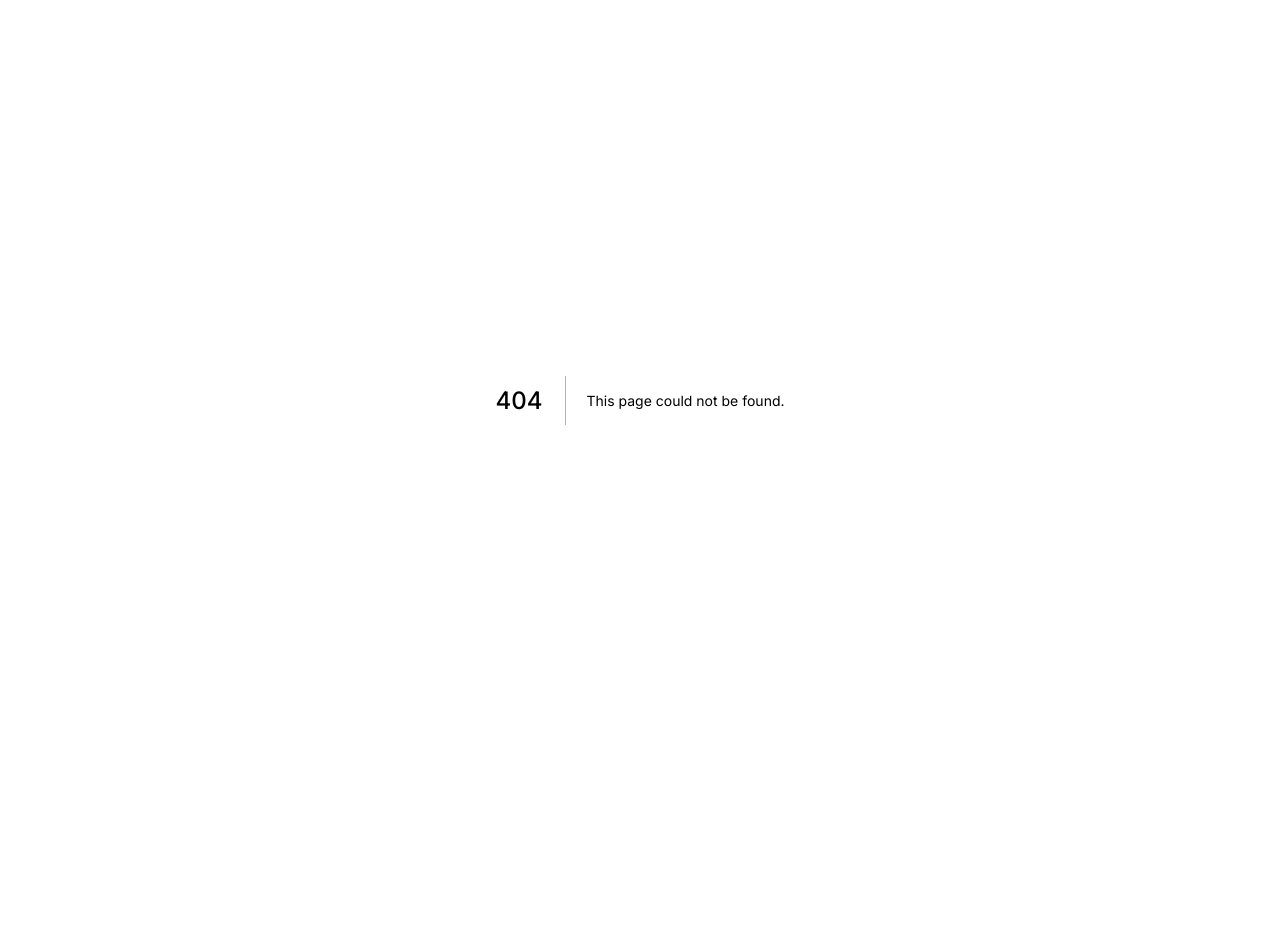
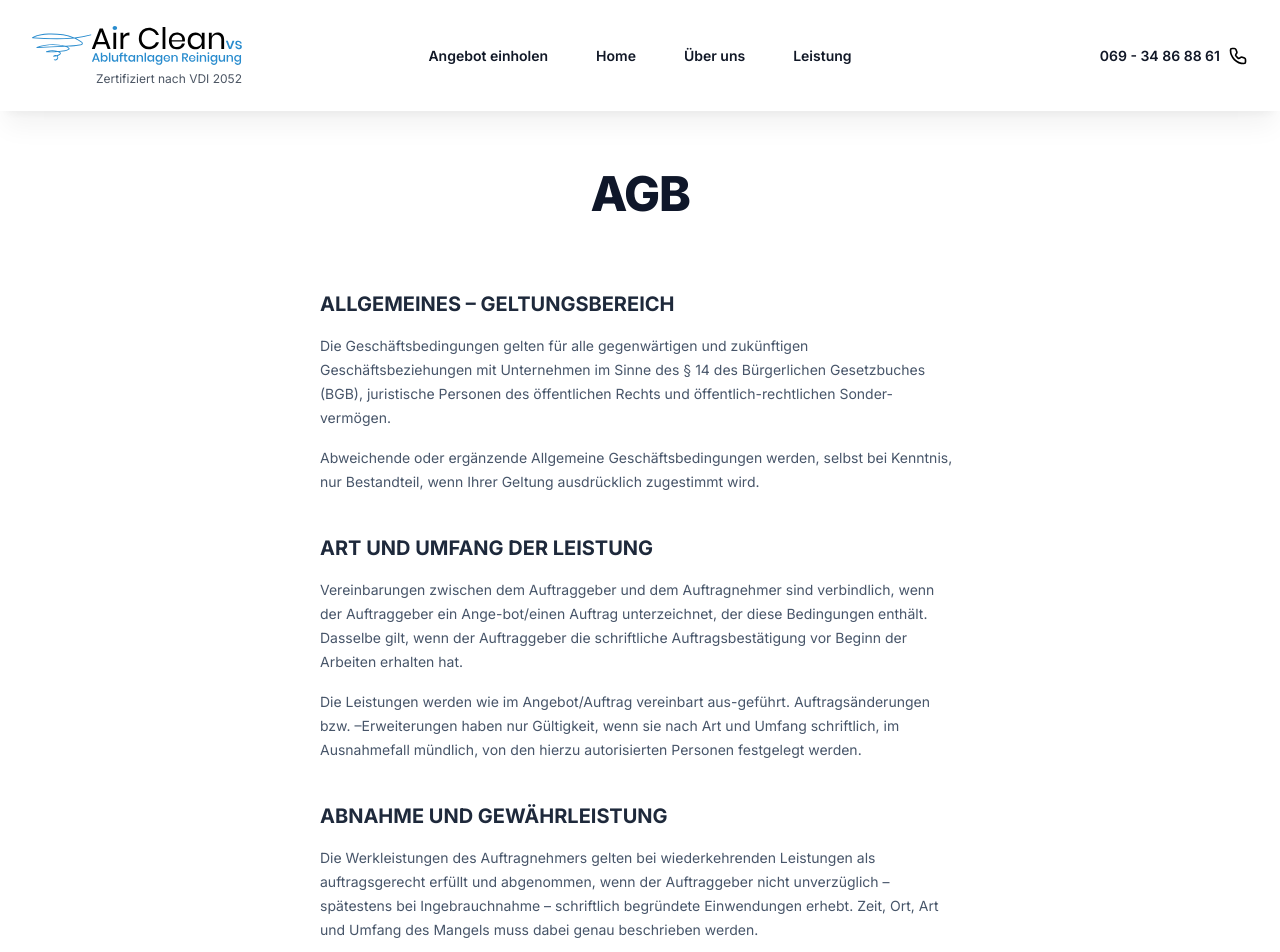
Before and after one commit to DevBerkcan/Air.Clean.Setec, a Next.js app: page /conditions in a window 1280 px wide. Before the commit this address had no page. Shown: the top 952 px of the page. Before the commit the page ends 800 px from the top, so only its background shows below. Built offline with nearby package versions, Linux system fonts and the light colour scheme.

Commit message:
Add conditions page

```diff
--- a/src/components/Footer.tsx
+++ b/src/components/Footer.tsx
@@ -53,7 +53,7 @@ const Footer: any = () => {
                   <Link href="/data-protection" className="hover:underline">Datenschutzerklärung</Link>
                 </li>
                 <li className="mb-4">
-                  <Link href="/data-protection" className="hover:underline">AGB</Link>
+                  <Link href="/conditions" className="hover:underline">AGB</Link>
                 </li>
               </ul>
             </div>
--- /dev/null
+++ b/src/pages/conditions.tsx
@@ -0,0 +1,78 @@
+import Head from 'next/head'
+import MainLayout from '@/layouts/MainLayout'
+
+export default function Conditions() {
+
+  return (
+    <>
+      <Head>
+        <title>AGB - AirClean VS</title>
+      </Head>
+
+      <MainLayout>
+        <div className="py-[90px]">
+
+          <div className="px-6 lg:px-8">
+            <div className="relative mx-auto max-w-[37.5rem] text-center pt-10 lg:pt-20 pb-2 lg:pb-8">
+              <h1 className="text-4xl font-extrabold tracking-tight text-slate-900 sm:text-5xl">AGB</h1>
+            </div>
+          </div>
+
+          <div className="relative px-6 lg:px-8">
+            <div className="mx-auto max-w-[40rem] text-sm text-slate-600 leading-6">
+
+              <h2 className="text-xl font-bold text-slate-800 mt-10 mb-4">ALLGEMEINES – GELTUNGSBEREICH</h2>
+              <p className="my-4">Die Geschäftsbedingungen gelten für alle gegenwärtigen und zukünftigen Geschäftsbeziehungen mit Unternehmen im Sinne des § 14 des Bürgerlichen Gesetzbuches (BGB), juristische Personen des öffentlichen Rechts und öffentlich-rechtlichen Sonder-vermögen.</p>
+              <p className="my-4">Abweichende oder ergänzende Allgemeine Geschäftsbedingungen werden, selbst bei Kenntnis, nur Bestandteil, wenn Ihrer Geltung ausdrücklich zugestimmt wird.</p>
+
+              <h2 className="text-xl font-bold text-slate-800 mt-10 mb-4">ART UND UMFANG DER LEISTUNG</h2>
+              <p className="my-4">Vereinbarungen zwischen dem Auftraggeber und dem Auftragnehmer sind verbindlich, wenn der Auftraggeber ein Ange-bot/einen Auftrag unterzeichnet, der diese Bedingungen enthält. Dasselbe gilt, wenn der Auftraggeber die schriftliche Auftragsbestätigung vor Beginn der Arbeiten erhalten hat.</p>
+              <p className="my-4">Die Leistungen werden wie im Angebot/Auftrag vereinbart aus-geführt. Auftragsänderungen bzw. –Erweiterungen haben nur Gültigkeit, wenn sie nach Art und Umfang schriftlich, im Ausnahmefall mündlich, von den hierzu autorisierten Personen festgelegt werden.</p>
+
+              <h2 className="text-xl font-bold text-slate-800 mt-10 mb-4">ABNAHME UND GEWÄHRLEISTUNG</h2>
+              <p className="my-4">Die Werkleistungen des Auftragnehmers gelten bei wiederkehrenden Leistungen als auftragsgerecht erfüllt und abgenommen, wenn der Auftraggeber nicht unverzüglich – spätestens bei Ingebrauchnahme – schriftlich begründete Einwendungen erhebt. Zeit, Ort, Art und Umfang des Mangels muss dabei genau beschrieben werden.</p>
+              <p className="my-4">Bei einmaligen Werkleistungen (z.B. Bauendreinigung) erfolgt die Abnahme – ggf. auch abschnittweise – spätestens 3 Tage nach schriftlicher Meldung der Fertigstellung durch den Auftragnehmer. Kommt der Auftraggeber der Aufforderung zur Abnahme nicht nach, gilt das Werk als abgenommen. Bei Nichtwahrnehmung eines Abnahmetermins durch den Auftragnehmer gilt das Werk als nicht abgenommen.</p>
+              <p className="my-4">Werden vom Auftraggeber bei der vertraglich festgelegten Leistung berechtigterweise Mängel beanstandet, so ist der Auftragnehmer zur Nachbesserung verpflichtet. Für Mängel und Schäden, die darauf zurückzuführen sind, dass der Auftraggeber wichtige Informationen über Art und Beschaffenheit der zu reinigenden Flächen und Gegenstände nicht an den Auftragnehmer weitergegeben hat, wird keine Gewährleistung übernommen. Gleiches gilt, wenn der Auftraggeber keine ausreichenden Vorkehrungen für die Zugänglichkeit bzw. Erreichbarkeit der zu reinigenden Flächen trifft.</p>
+              <p className="my-4">Wenn der Mangel nicht beseitigt werden kann oder für den Auftraggeber ein weiterer Nachbesserungsversuch nicht zumutbar ist, kann der Auftraggeber anstelle der Nachbesserung Herabsetzung der Vergütung (Minderung) verlangen oder den Vertrag kündigen. Bei einer nur geringfügigen Vertragswidrigkeit, insbesondere bei nur geringfügigen Mängeln, steht dem Auftraggeber das Kündigungsrecht nicht zu.</p>
+              <p className="my-4">Schadenersatz kann nur bei Vorsatz und grober Fahrlässigkeit verlangt werden. Die Ersatzpflicht beschränkt sich auf den vertragstypisch vorhersehbaren Schaden. Bei einmaligen Leistungen ist der Schadenersatz auf die Höhe des vereinbarten Werklohns begrenzt, bei wiederkehrenden Leistungen auf zwei Monatsvergütungen.</p>
+              <p className="my-4">Die Gewährleistungsfrist beträgt 12 Monate.</p>
+
+              <h2 className="text-xl font-bold text-slate-800 mt-10 mb-4">AUFMASS</h2>
+              <p className="my-4">Die der Abrechnung zugrundeliegenden Maße sind gemäß den Richtlinien für Vergabe und Abrechnung des Bundesinnungsverbandes des Gebäudereiniger-Handwerks zu ermitteln.</p>
+              <p className="my-4">Falls der Auftraggeber der Ermittlung nicht unverzüglich wider-spricht, gelten die Maße als anerkannt.</p>
+              <p className="my-4">Stellt eine Vertragspartei fest, dass die zugrunde gelegten Maße unrichtig sind, gelten die von Auftraggeber und Auftragnehmer gemeinsam neu festgestellten Maße nur für zukünftige Abrechnungen. Erstattungen oder Nachforderungen für die Vergangen-heit sind ausgeschlossen.</p>
+
+              <h2 className="text-xl font-bold text-slate-800 mt-10 mb-4">PREISE</h2>
+              <p className="my-4">Die im Angebot festgelegten Preise beziehen sich auf die zum Zeitpunkt der Abgabe des Angebotes geltenden tariflichen und gesetzlichen, insbesondere sozialversicherungs- und steuer-rechtlichen, Bestimmungen. Bei deren Änderungen ändern sich auch die Preise entsprechend. Die angegebenen Preise sind Nettopreise und verstehen sich zuzüglich der jeweiligen gesetzlichen Mehrwertsteuer.</p>
+
+              <h2 className="text-xl font-bold text-slate-800 mt-10 mb-4">SICHERUNGSEINBEHALT</h2>
+              <p className="my-4">Das Recht des Auftraggebers, Sicherheitsbeträge für die Fertigstellung der vertraglichen Leistungen oder evtl. Gewährleistungsansprüche einzubehalten, ist ausgeschlossen.</p>
+
+              <h2 className="text-xl font-bold text-slate-800 mt-10 mb-4">HAFTUNG</h2>
+              <p className="my-4">Für Schäden, die nachweislich auf Reinigungsmaßnahmen zu-rückzuführen sind, haftet der Auftragnehmer im Rahmen der von ihm abgeschlossenen Betriebshaftpflichtversicherung. Auf Wunsch des Auftraggebers ist ihm ein konkreter Versicherungs-nachweis auszuhändigen. Für Schäden, die dem Auftragnehmer nicht unverzüglich gemeldet werden, entfällt die Haftung.</p>
+              <p className="my-4">Bei einer Verletzung von Leben, Körper oder Gesundheit gelten die gesetzlichen Bestimmungen.</p>
+
+              <h2 className="text-xl font-bold text-slate-800 mt-10 mb-4">ZAHLUNGSBEDINGUNGEN</h2>
+              <p className="my-4">Rechnungen sind netto ohne Abzug innerhalb von 10 Kalender-tagen nach Rechnungsdatum zahlbar. Nicht vereinbarte Skontoabzüge werden nicht anerkannt.</p>
+              <p className="my-4">Bei Überschreitung des Zahlungszieles werden Verzugszinsen in Höhe von 8 % über dem jeweils gültigen Basiszinssatz gemäß § 247 BGB berechnet. Die Geltendmachung weiterer Verzugsschäden bleibt vorbehalten.</p>
+
+              <h2 className="text-xl font-bold text-slate-800 mt-10 mb-4">GERICHTSSTAND</h2>
+              <p className="my-4">Als Gerichtsstand gilt ausschließlich der Sitz des Auftragnehmers.</p>
+
+              <h2 className="text-xl font-bold text-slate-800 mt-10 mb-4">DATENSPEICHERUNG</h2>
+              <p className="my-4">Es wird darauf hingewiesen, dass geschäftsnotwendige Daten, soweit im Rahmen des Bundesdatenschutzgesetzes (§ 26 BDSG) zulässig, elektronisch gespeichert und verwaltet werden.</p>
+
+              <h2 className="text-xl font-bold text-slate-800 mt-10 mb-4">DATENSCHUTZERKLÄRUNG</h2>
+              <p className="my-4">Wir sind berechtigt, alle Daten, die Geschäftsbeziehungen mit dem Kunden betreffen, entsprechend den Datenschutzgesetzen zu verarbeiten. Ferner haben wir das Recht, in unserer Eigenwerbung auf die Betreuung des Kunden hinzuweisen.</p>
+
+              <h2 className="text-xl font-bold text-slate-800 mt-10 mb-4">TEILUNWIRKSAMKEIT</h2>
+              <p className="my-4">Bei Unwirksamkeit einzelner Teile bleibt die Geltung der übrigen Bestimmungen erhalten. An Stelle der unwirksamen Klausel soll eine Regelung treten, die dem angestrebten Zweck der ursprünglichen Bestimmung rechtlich und wirtschaftlich am nächsten kommt.</p>
+
+            </div>
+          </div>
+
+        </div>
+      </MainLayout>
+    </>
+  )
+}
```
